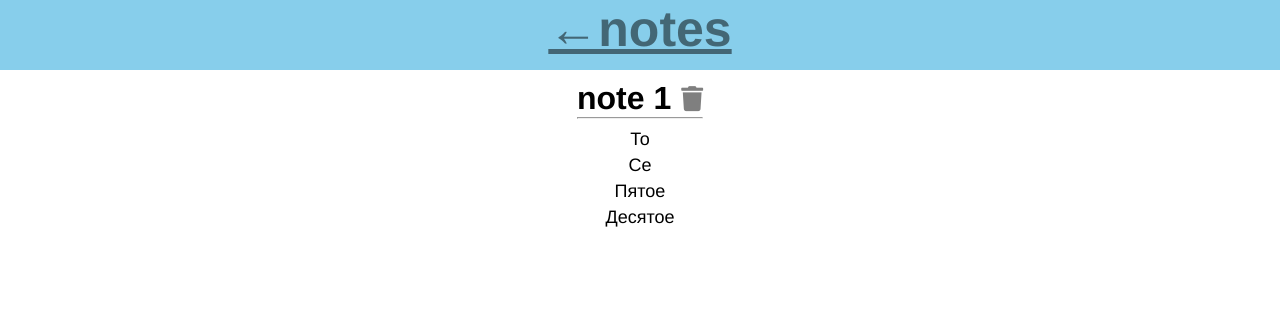
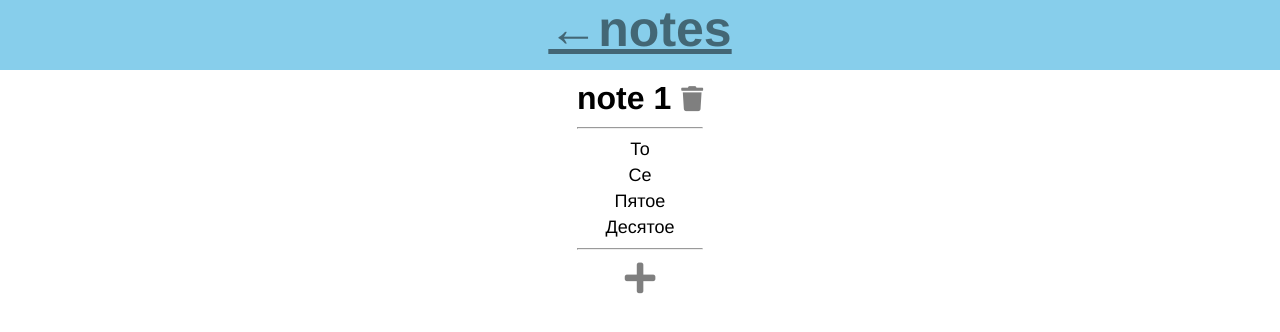
Before and after one commit to JollyR0ger42/Vue-Todo, a Vue app: page /notes/0 in a window 1280 px wide. Shown: the top 332 px of the page. Built offline with nearby package versions, Linux system fonts and the light colour scheme.

Commit message:
spread components in  to folders

```diff
--- a/src/App.vue
+++ b/src/App.vue
@@ -4,14 +4,14 @@
       <router-link class="home-link" to="/">
         {{!$route.params.id ? 'notes' : '&larr;notes'}}
       </router-link>
-      <NoteAddButton v-if="!$route.params.id" @toggle-add-form="showAddForm = true"/>
+      <NoteAddButton v-if="!$route.params.id" @toggle-add-form="showAddNoteForm = true"/>
     </div>
 
     <ConfirmationPopup
       :show="showConfirmationPopup"
       @toggle-confirmation-popup="showConfirmationPopup = false"
     />
-    <NoteAddForm :show="showAddForm" @toggle-add-form="showAddForm = false"/>
+    <NoteAddForm :show="showAddNoteForm" @toggle-add-form="showAddNoteForm = false"/>
     <transition name="slide">
       <router-view @toggle-confirmation-popup="showConfirmationPopup = true"/>
     </transition>
@@ -19,14 +19,14 @@
 </template>
 
 <script>
-import NoteAddButton from './components/NoteAddButton';
-import NoteAddForm from './components/NoteAddForm';
+import NoteAddButton from './components/Note/NoteAddButton';
+import NoteAddForm from './components/Note/NoteAddForm';
 import ConfirmationPopup from './components/ConfirmationPopup';
 
 export default {
   data(){
     return{
-      showAddForm: false,
+      showAddNoteForm: false,
       showConfirmationPopup: false
     }
   },
--- a/src/components/NoteAddForm.vue
+++ b/src/components/Note/NoteAddForm.vue
@@ -20,7 +20,7 @@
 
 <script>
 import {mapMutations, mapGetters} from 'vuex';
-import Overlay from './Overlay';
+import Overlay from '@/components/Overlay';
 
 export default {
   computed: mapGetters(['lastNoteCreated']),
--- a/src/components/NoteEdit.vue
+++ b/src/components/Note/NoteEdit.vue
@@ -8,16 +8,25 @@
     <ul>
       <Todo v-for="todo in note.todoList" :key="todo.id" :todo="todo" />
     </ul>
+
+    <hr>
+    <TodoAddButton @toggle-add-todo="showAddTodoField = true"/>
   </div>
 </template>
 
 <script>
-import Todo from './Todo';
+import Todo from '@/components/Todo/Todo';
 import NoteDeleteButton from './NoteDeleteButton';
+import TodoAddButton from '@/components/Todo/TodoAddButton';
 
 export default {
+  data(){
+    return{
+      showAddTodoField: false
+    }
+  },
   props: ['note'],
-  components: {Todo, NoteDeleteButton}
+  components: {Todo, NoteDeleteButton, TodoAddButton}
 }
 </script>
 
@@ -33,7 +42,9 @@ export default {
   margin-top: 10px;
 }
 ul{
-  margin-top: 10px;
   list-style-type: none;
 }
+hr{
+  margin: 10px 0;
+}
 </style>
--- a/src/components/NotePreview.vue
+++ b/src/components/Note/NotePreview.vue
@@ -13,7 +13,7 @@
 </template>
 
 <script>
-import Todo from './Todo';
+import Todo from '@/components/Todo/Todo';
 import NoteDeleteButton from './NoteDeleteButton';
 
 export default {
--- /dev/null
+++ b/src/components/Todo/TodoAddButton.vue
@@ -0,0 +1,14 @@
+<template>
+  <i class="fas fa-plus" @click="emite('toggle-add-todo')"></i>
+</template>
+
+<style scoped>
+i{
+  font-size: 35px;
+  color: rgba(0, 0, 0, 0.5);
+}
+i:hover{
+  cursor: pointer;
+  color: black;
+}
+</style>
--- a/src/views/Home.vue
+++ b/src/views/Home.vue
@@ -12,7 +12,7 @@
 
 <script>
 import {mapGetters} from 'vuex';
-import NotePreview from '@/components/NotePreview';
+import NotePreview from '@/components/Note/NotePreview';
 
 export default {
   name: 'Home',
--- a/src/views/NoteView.vue
+++ b/src/views/NoteView.vue
@@ -8,7 +8,7 @@
 
 <script>
 import {mapGetters} from 'vuex';
-import NoteEdit from '@/components/NoteEdit';
+import NoteEdit from '@/components/Note/NoteEdit';
 
 export default {
   components: {NoteEdit},
```
Also changed, not shown: src/components/Note/NoteAddButton.vue (renamed from src/components/NoteAddButton.vue), src/components/Note/NoteDeleteButton.vue (renamed from src/components/NoteDeleteButton.vue), src/components/Todo/Todo.vue (renamed from src/components/Todo.vue).
